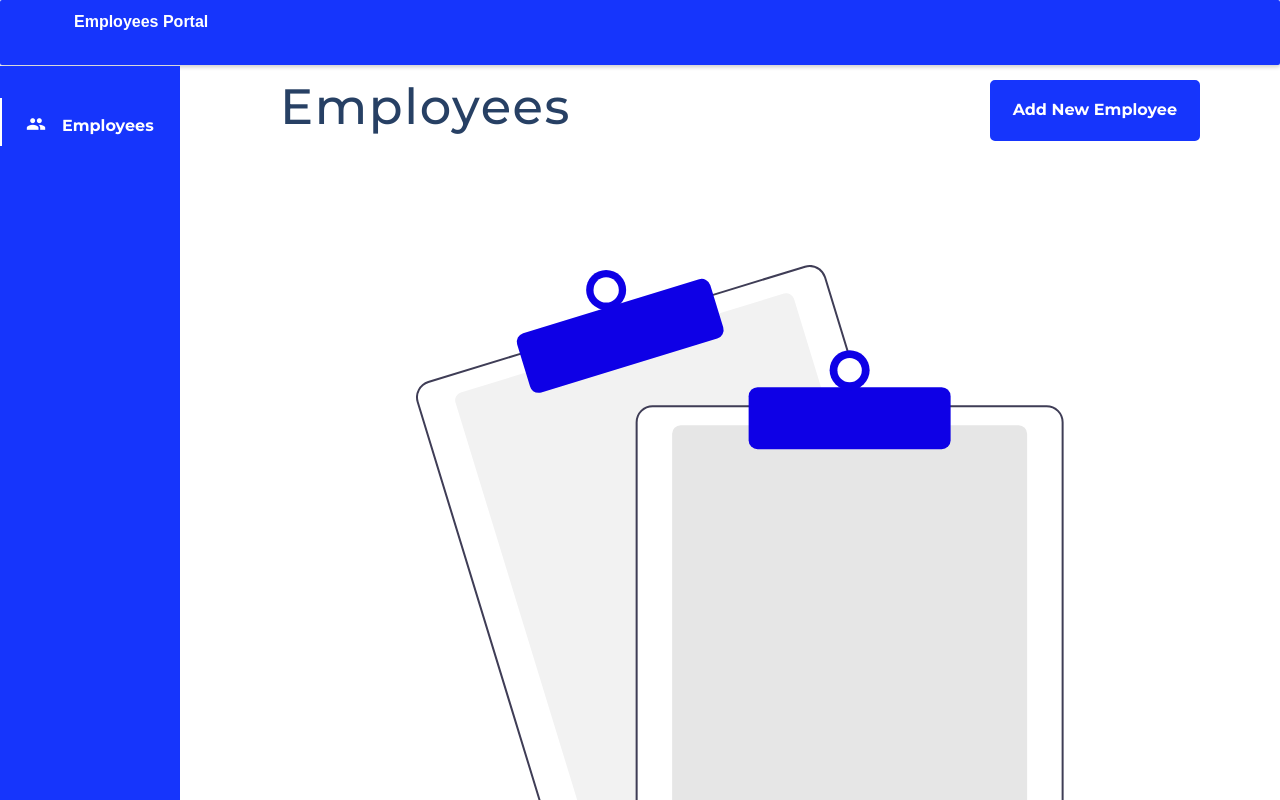
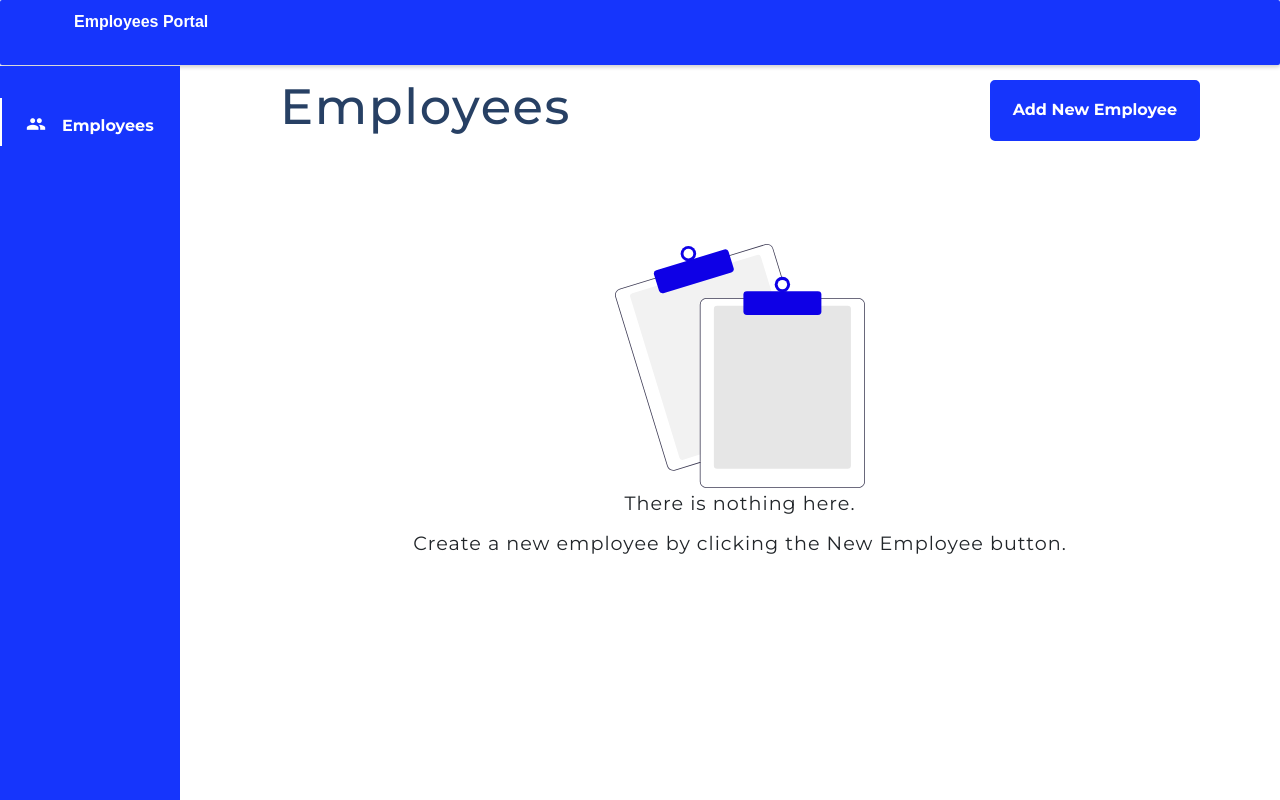
Before and after one commit to SinethembaDlova/employees-portal, a React (Create React App) app: page /employees in a window 1280 px wide. Shown: the top 800 px of the page. Built offline with nearby package versions, Linux system fonts and the light colour scheme; no server answers.

Commit message:
fixed the empty the empty state sizing

```diff
--- a/src/components/State/Empty/index.style.js
+++ b/src/components/State/Empty/index.style.js
@@ -5,14 +5,10 @@ const Container = styled.div`
   flex-direction: column;
   justify-content: center;
   align-items: center;
-  font-weight: bold;
-  margin-top: 100px;
+  font-size: clamp(0.9rem, 1.5vw, 1.3rem);
+  line-height: 24px;
+  text-align: center;
+  letter-spacing: 1px;
 `;
 
-const Svg = styled.svg`
-  width: 200px;
-  height: 200px;
-  margin-bottom: 16px;
-`;
-
-export { Container, Svg };
+export { Container };
--- a/src/globalStyles.js
+++ b/src/globalStyles.js
@@ -32,6 +32,7 @@ export const Row = styled.div`
   gap: ${({ gap }) => (gap ? gap : '')};
   padding: ${({ padding }) => (padding ? padding : '')};
   margin: ${({ margin }) => (margin ? margin : '')};
+  margin-bottom: ${({ mb }) => (mb ? mb : '')};
   position: ${({ position }) => (position ? position : '')};
   width: ${({ width }) => (width ? width : 'auto')};
   min-width: ${({ minWidth }) => (minWidth ? minWidth : 'auto')};
--- a/src/views/employees/index.js
+++ b/src/views/employees/index.js
@@ -26,7 +26,7 @@ function Employees() {
 
   return (
     <Container>
-      <Row>
+      <Row mb="100px">
         <Heading inverse>Employees</Heading>
         <Button size="lg" color="primary" onClick={() => navigate('/employees/create')}>
           Add New Employee
```
Also changed, not shown: src/assets/empty.svg.
